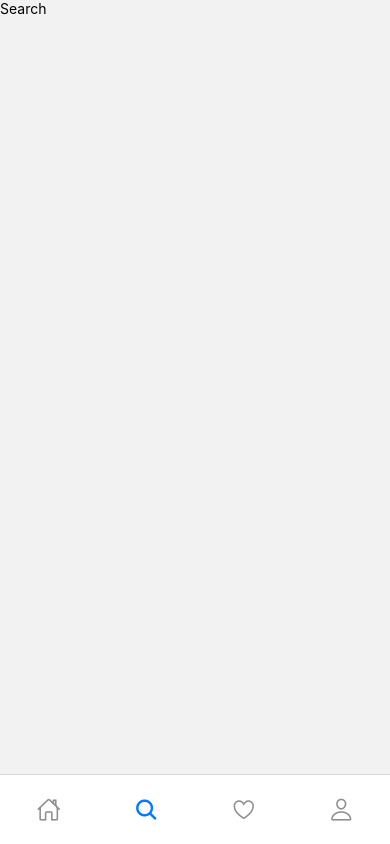
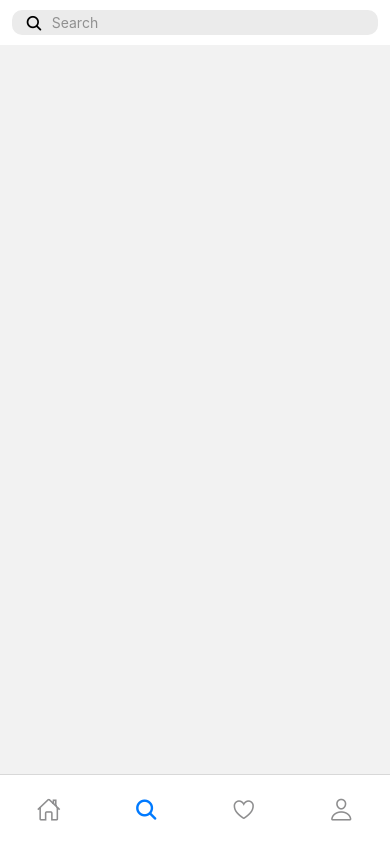
Before and after one commit to crayonzgrim/crud-react-native, a React Native app: screen /Search in a window 390 px wide. Built offline with nearby package versions, Linux system fonts and the light colour scheme.

Commit message:
:hammer: Serach tab - Search bar UI

```diff
--- /dev/null
+++ b/src/components/SearchInput.jsx
@@ -0,0 +1,42 @@
+import React from 'react';
+import {Text, TextInput, View} from 'react-native';
+import Ionic from 'react-native-vector-icons/Ionicons';
+
+export const SearchInput = () => {
+  return (
+    <View
+      style={{
+        justifyContent: 'center',
+        alignItems: 'center',
+        width: '100%',
+        paddingVertical: 10,
+        position: 'relative',
+      }}>
+      <Ionic
+        name={'search'}
+        style={{
+          fontSize: 18,
+          opcacity: 0.7,
+          position: 'absolute',
+          zIndex: 1,
+          left: 25,
+        }}
+      />
+      <TextInput
+        placeholder="Search"
+        placeholderTextColor="#909090"
+        style={{
+          width: '94%',
+          backgroundColor: '#EBEBEB',
+          borderRadius: 10,
+          alignItems: 'center',
+          justifyContent: 'center',
+
+          fontsize: 15,
+          padding: 4,
+          paddingLeft: 40,
+        }}
+      />
+    </View>
+  );
+};
--- a/src/screens/Search.jsx
+++ b/src/screens/Search.jsx
@@ -1,6 +1,18 @@
 import React from 'react';
-import {Text} from 'react-native';
+import {SafeAreaView, ScrollView, Text} from 'react-native';
+import {SearchInput} from '../components/SearchInput';
 
 export const Search = () => {
-  return <Text>Search</Text>;
+  return (
+    <SafeAreaView
+      style={{
+        width: '100%',
+        backgroundColor: '#fff',
+        position: 'relative',
+      }}>
+      <ScrollView>
+        <SearchInput />
+      </ScrollView>
+    </SafeAreaView>
+  );
 };
```
